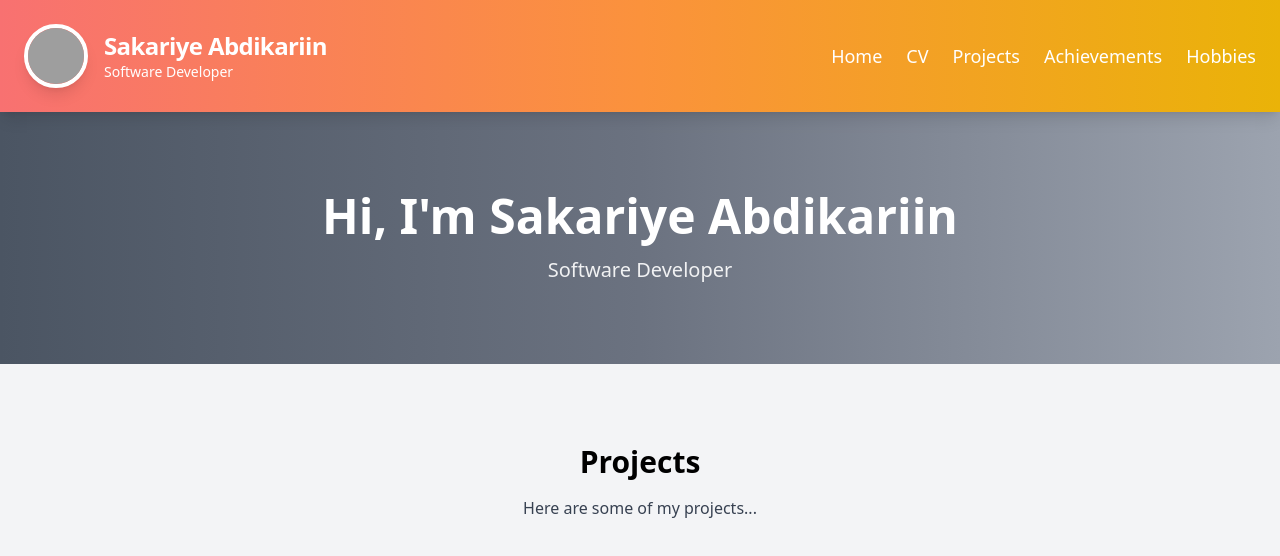
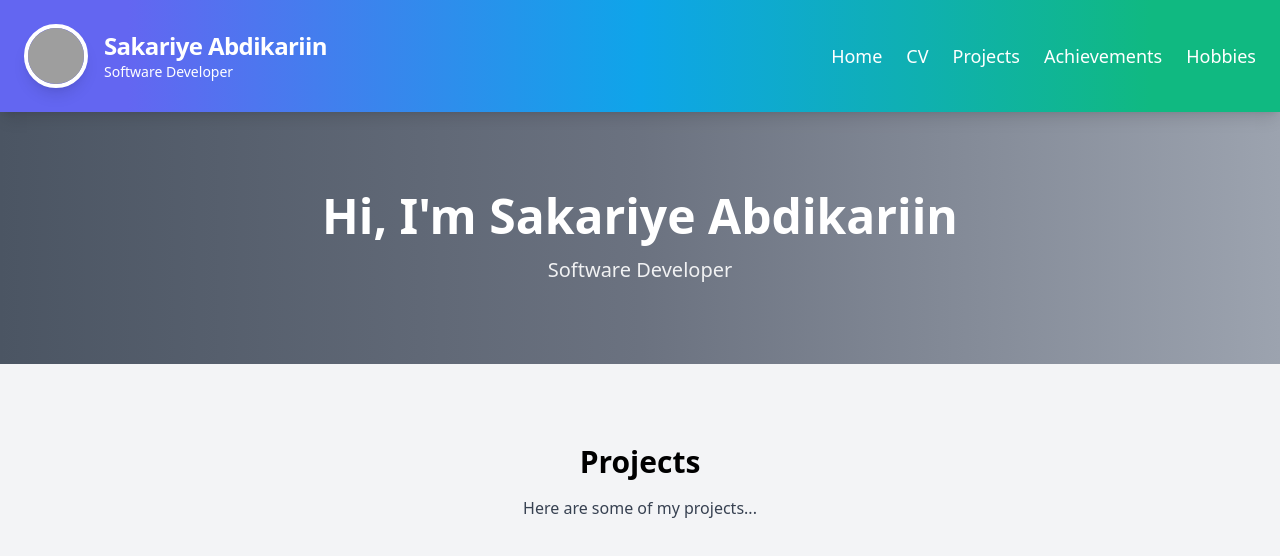
Before and after one commit to ZakariyaAbdikariin/portfolio_frontend, a React (Create React App) app: page / in a window 1280 px wide. Shown: the top 556 px of the page. Built offline with nearby package versions, Linux system fonts and the light colour scheme; grey boxes are pictures that could not be loaded.

Commit message:
I addded multi color gradient in the Header

```diff
--- a/src/components/Header.tsx
+++ b/src/components/Header.tsx
@@ -2,7 +2,7 @@ import React from "react";
 
 const Header: React.FC = () => {
   return (
-    <header className="w-full bg-gradient-to-r from-red-400 via-orange-400 to-yellow-500 text-white shadow-lg sticky top-0 z-50">
+    <header className="w-full bg-gradient-to-r from-indigo-500 via-sky-500 from-10% to-emerald-500 to-90% text-white shadow-lg sticky top-0 z-50">
       <div className="flex items-center justify-between py-6 px-6 max-w-full">
         {/* LEFT: Profile far left */}
         <div className="flex items-center gap-4">
```
